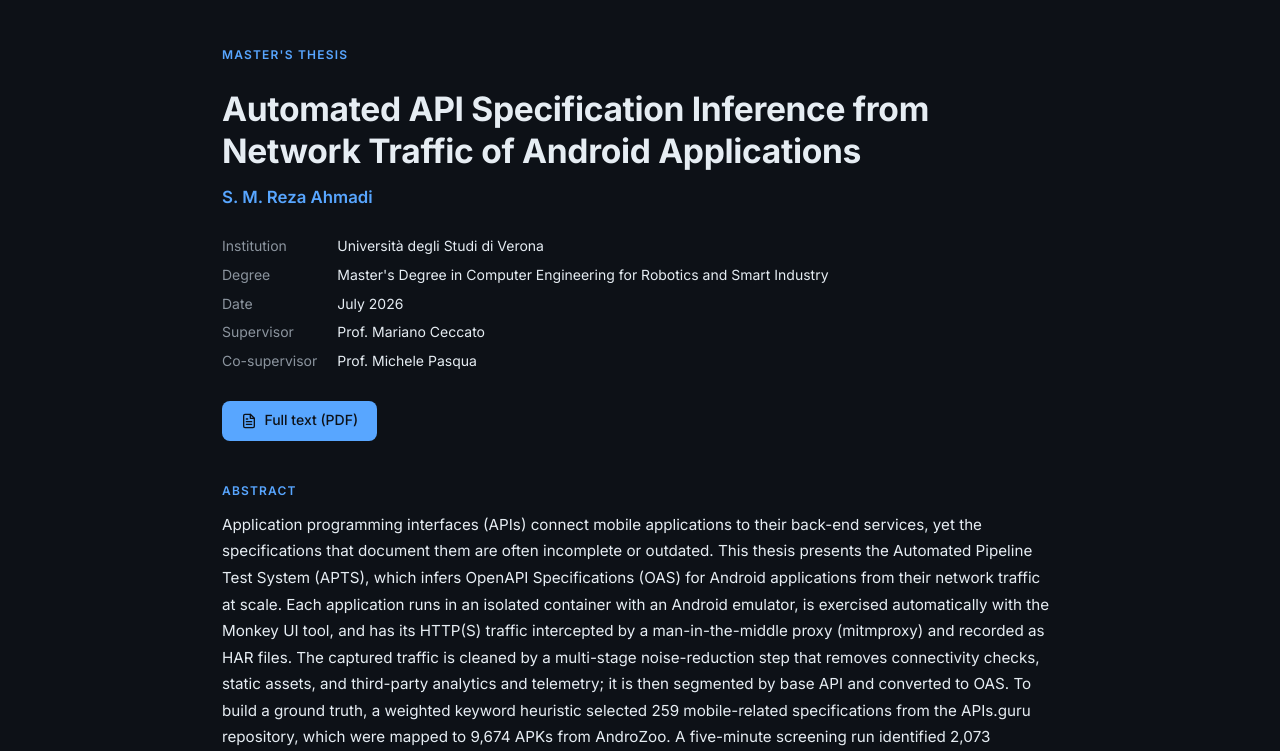
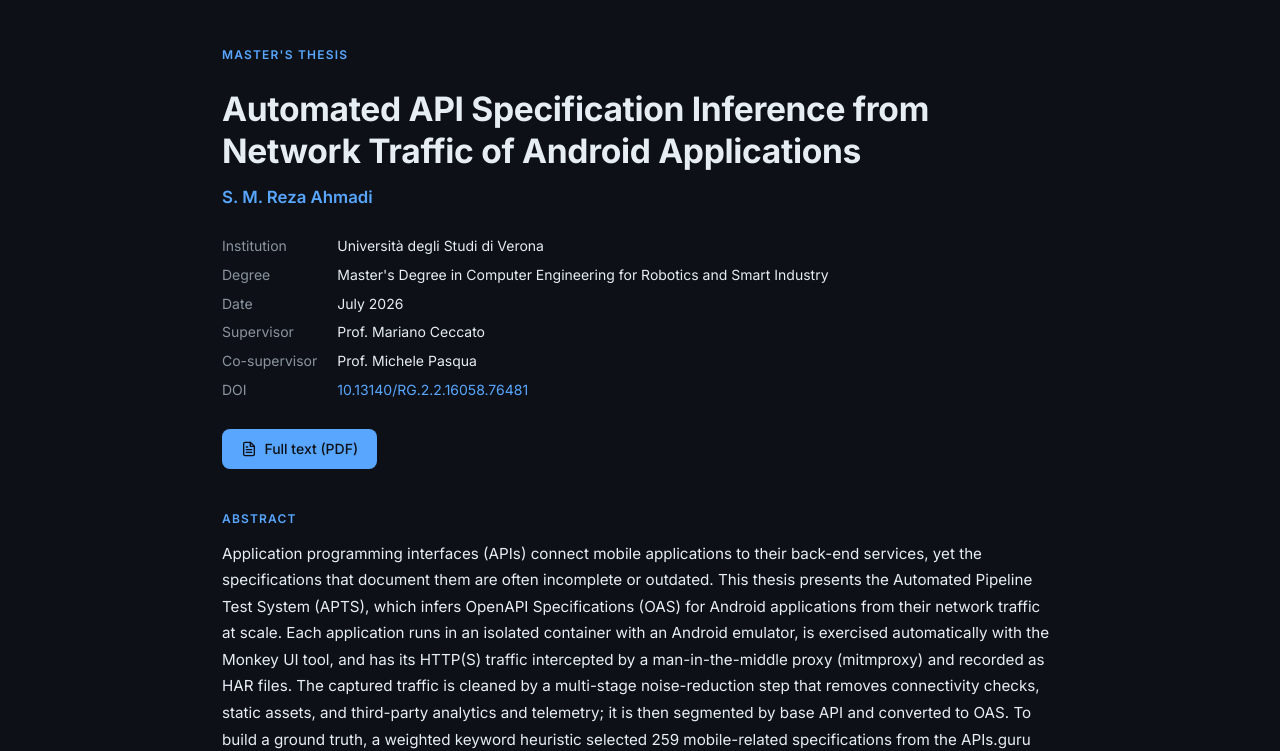
Before and after one commit to MrzAhmadi/MrzAhmadi.github.io, a plain HTML site: page thesis/index.html in a window 1280 px wide. Shown: the part 59-810 px from the top of the page. Drawn offline with Linux system fonts and the light colour scheme.

Commit message:
Add thesis DOI

```diff
--- a/style.css
+++ b/style.css
@@ -361,7 +361,9 @@ hr.divider {
 
 .thesis-meta div { display: contents; }
 .thesis-meta dt { color: var(--muted); }
-.thesis-meta dd { color: var(--text); }
+.thesis-meta dd { color: var(--text); overflow-wrap: anywhere; }
+.thesis-meta dd a { color: var(--accent); text-decoration: none; }
+.thesis-meta dd a:hover { text-decoration: underline; }
 
 .thesis-actions { margin-top: 1.75rem; display: flex; gap: 1rem; flex-wrap: wrap; }
 
--- a/thesis/index.html
+++ b/thesis/index.html
@@ -12,6 +12,7 @@
   <meta name="citation_publication_date" content="2026/07/20">
   <meta name="citation_dissertation_institution" content="Università degli Studi di Verona">
   <meta name="citation_pdf_url" content="https://mrzahmadi.github.io/res/thesis_AASI.pdf">
+  <meta name="citation_doi" content="10.13140/RG.2.2.16058.76481">
 
   <link rel="preconnect" href="https://fonts.googleapis.com" />
   <link rel="preconnect" href="https://fonts.gstatic.com" crossorigin />
@@ -48,6 +49,7 @@
         <div><dt>Date</dt><dd>July 2026</dd></div>
         <div><dt>Supervisor</dt><dd>Prof. Mariano Ceccato</dd></div>
         <div><dt>Co-supervisor</dt><dd>Prof. Michele Pasqua</dd></div>
+        <div><dt>DOI</dt><dd><a href="https://doi.org/10.13140/RG.2.2.16058.76481" target="_blank" rel="noopener">10.13140/RG.2.2.16058.76481</a></dd></div>
       </dl>
 
       <div class="thesis-actions">
```
